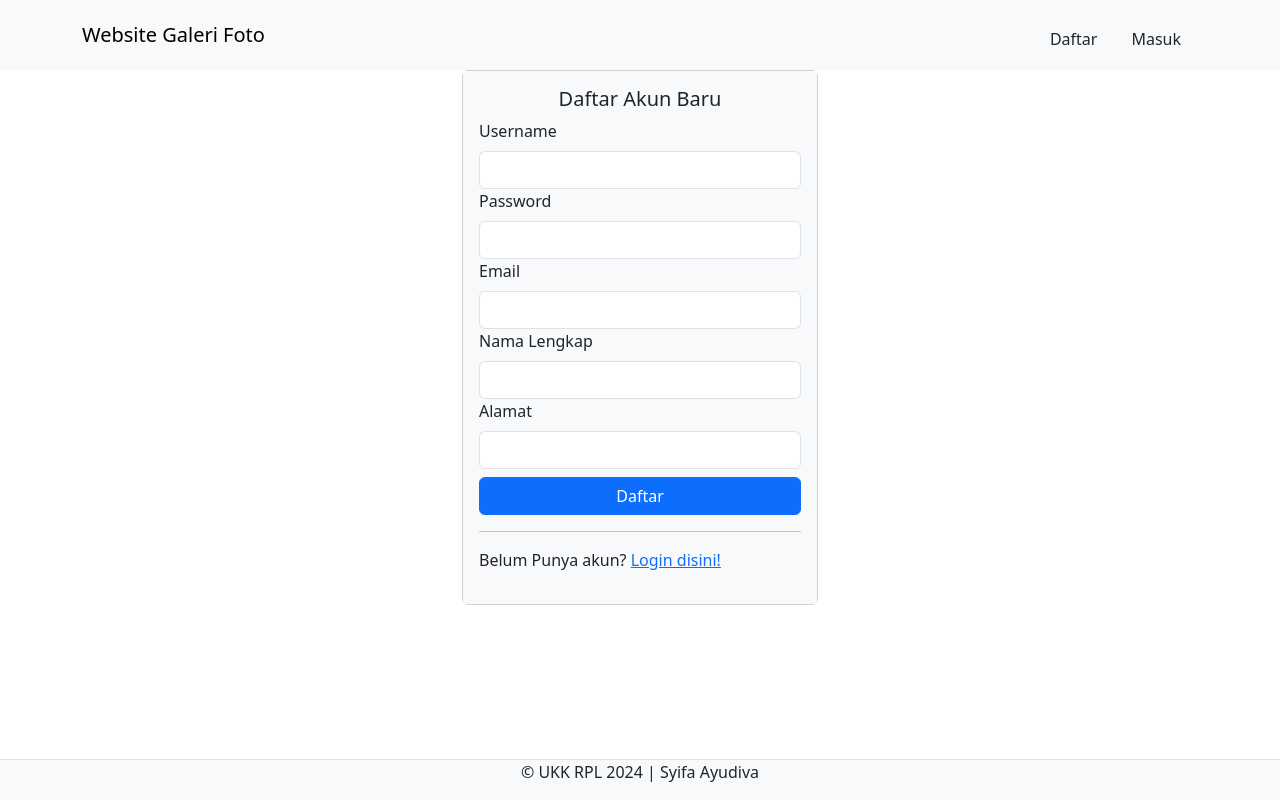
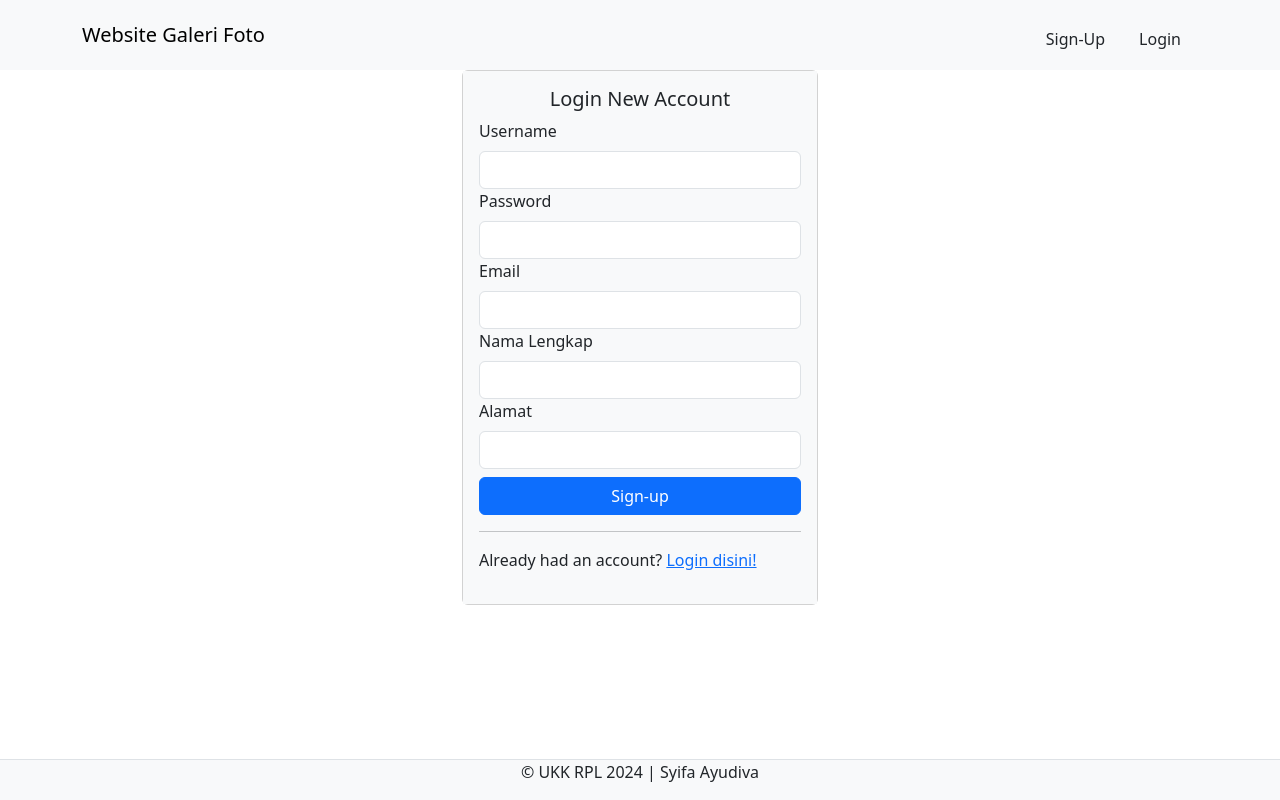
Before and after one commit to siswasatusmk1sumbawa/ukk2024_syifa, a PHP site: page /register.php in a window 1280 px wide. Run offline with PHP 8.4, Linux system fonts and the light colour scheme.

Commit message:
rename
ganti nama

```diff
--- a/login.php
+++ b/login.php
@@ -17,8 +17,8 @@
       <div class="navbar-nav me-auto">
 
       </div>
-      <a href="register.php" class="btn btn-outline primary m-1">Daftar</a>
-      <a href="login.php" class="btn btn-outline primary m-1">Masuk</a>
+      <a href="register.php" class="btn btn-outline primary m-1">Sign-Up</a>
+      <a href="login.php" class="btn btn-outline primary m-1">Login</a>
     </div>
   </div>
 </nav>
@@ -41,7 +41,7 @@
 					</div>
 				</form>
 				<hr>
-				<p>Belum Punya akun? <a href="register.php">Daftar disini!</a></p>
+				<p>Don't have an account? <a href="register.php">Sign-Up here!</a></p>
 <footer class="d-flex justify-content-center border-top mt-3 bg-light fixed-bottom">
 	<p>&copy; UKK RPL 2024 | Syifa Ayudiva</p>
 </footer>
--- a/register.php
+++ b/register.php
@@ -17,8 +17,8 @@
       <div class="navbar-nav me-auto">
 
       </div>
-      <a href="register.php" class="btn btn-outline primary m-1">Daftar</a>
-      <a href="login.php" class="btn btn-outline primary m-1">Masuk</a>
+      <a href="register.php" class="btn btn-outline primary m-1">Sign-Up</a>
+      <a href="login.php" class="btn btn-outline primary m-1">Login</a>
     </div>
   </div>
 </nav>
@@ -29,7 +29,7 @@
 			<div class="card">
 				<div class="card-body bg-light">
 					<div class="text-center">
-						<h5>Daftar Akun Baru</h5>
+						<h5>Login New Account</h5>
 				</div>
 				<form action="config/aksi_register.php" method="POST">
 					<label class="form-label">Username</label>
@@ -43,11 +43,11 @@
 					<label class="form-label">Alamat</label>
 					<input type="text" name="alamat" class="form-control" required>
 					<div class="d-grid mt-2">
-						<button class="btn btn-primary" type="submit" name="kirim">Daftar</button>
+						<button class="btn btn-primary" type="submit" name="kirim">Sign-up</button>
 					</div>
 				</form>
 				<hr>
-				<p>Belum Punya akun? <a href="login.php">Login disini!</a></p>
+				<p>Already had an account? <a href="login.php">Login disini!</a></p>
 <footer class="d-flex justify-content-center border-top mt-3 bg-light fixed-bottom">
 	<p>&copy; UKK RPL 2024 | Syifa Ayudiva</p>
 </footer>
```
